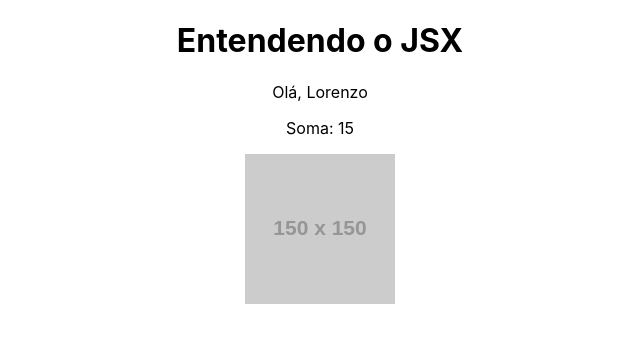
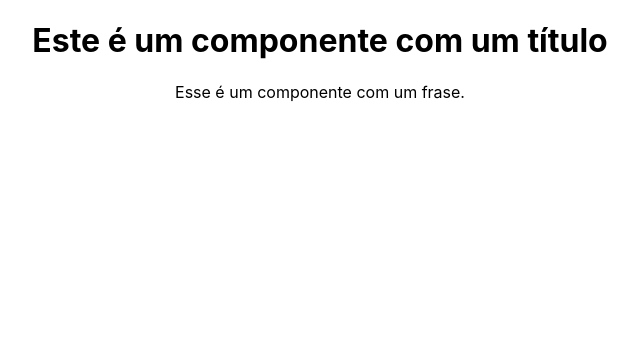
Before and after one commit to llorenzojorge/projeto-costs, a React (Create React App) app in the folder projeto-costs/: page / in a window 1280 px wide. Shown: the top 342 px of the page, without its empty margins (320-960 px from the left). Built offline with nearby package versions, Linux system fonts and the light colour scheme.

Commit message:
Criando e entendendo sobre Components

```diff
--- a/projeto-costs/src/App.js
+++ b/projeto-costs/src/App.js
@@ -1,4 +1,5 @@
 import './App.css';
+import HelloWorld from './components/HelloWorld';
 
 function App() {
 
@@ -13,10 +14,7 @@ function App() {
 
   return (
     <div className="App">
-      <h1>Entendendo o JSX</h1>
-      <p>Olá, {name}</p>
-      <p>Soma: {soma(5, 10)}</p>
-      <img src={url} alt="Imagem de 150px"/>
+      <HelloWorld />
     </div>
   );
 }
--- /dev/null
+++ b/projeto-costs/src/components/Frase.js
@@ -0,0 +1,8 @@
+function Frase() {
+
+    return (
+        <p>Esse é um componente com um frase.</p>
+    )
+}
+
+export default Frase;
--- /dev/null
+++ b/projeto-costs/src/components/HelloWorld.js
@@ -0,0 +1,14 @@
+import Frase from "./Frase";
+
+function HelloWorld() {
+
+    return (
+        <div>
+            <h1>Este é um componente com um título</h1>
+            <Frase />
+        </div>
+    )
+
+}
+
+export default HelloWorld;
```
